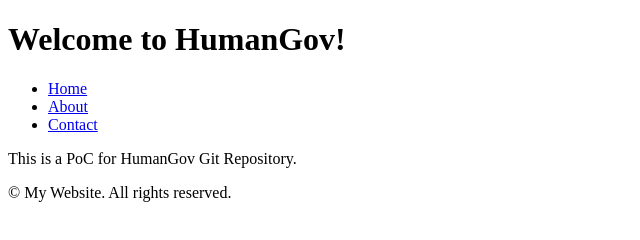
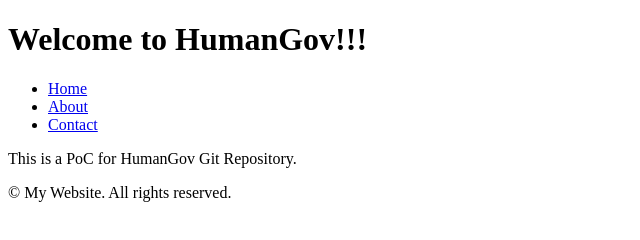
Before and after one commit to Giovandossantos/human-gov-application, a plain HTML site: page index.html in a window 1280 px wide. Shown: the full height of the page, 0-640 px from the left. Drawn offline with Linux system fonts and the light colour scheme.

Commit message:
added typo in header

```diff
--- a/index.html
+++ b/index.html
@@ -5,7 +5,7 @@
 </head>
 <body>
 <header>
-<h1>Welcome to HumanGov!</h1>
+<h1>Welcome to HumanGov!!!</h1>
 <nav>
 <ul>
 <li><a href="#">Home</a></li>
```
